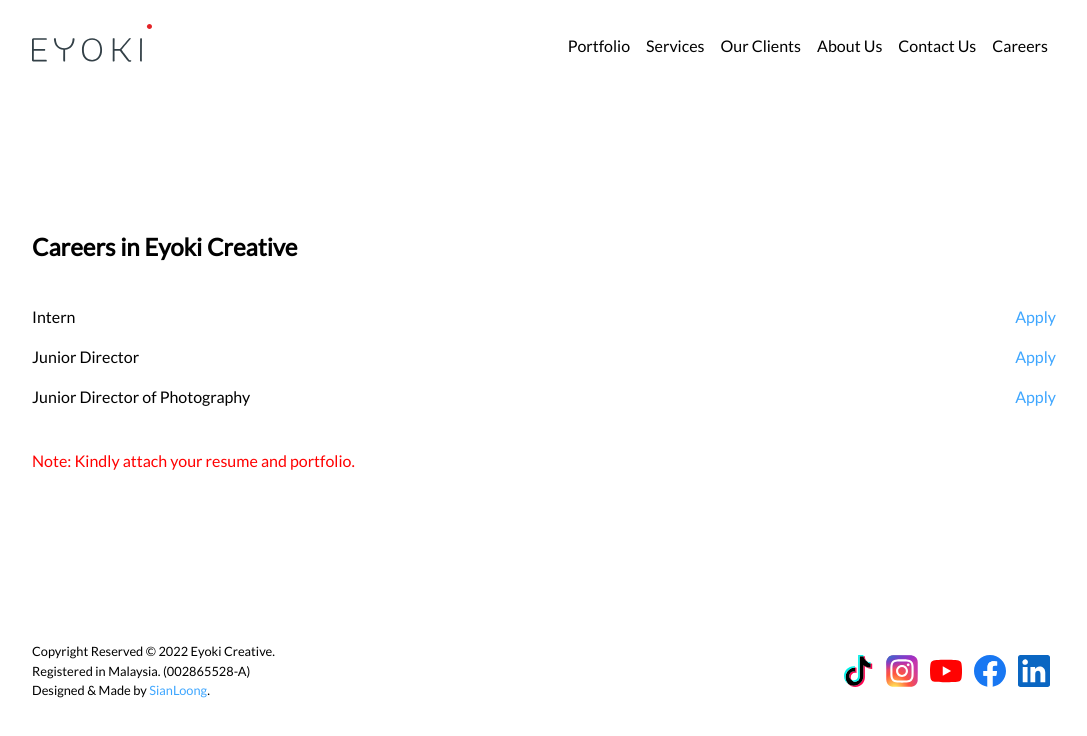
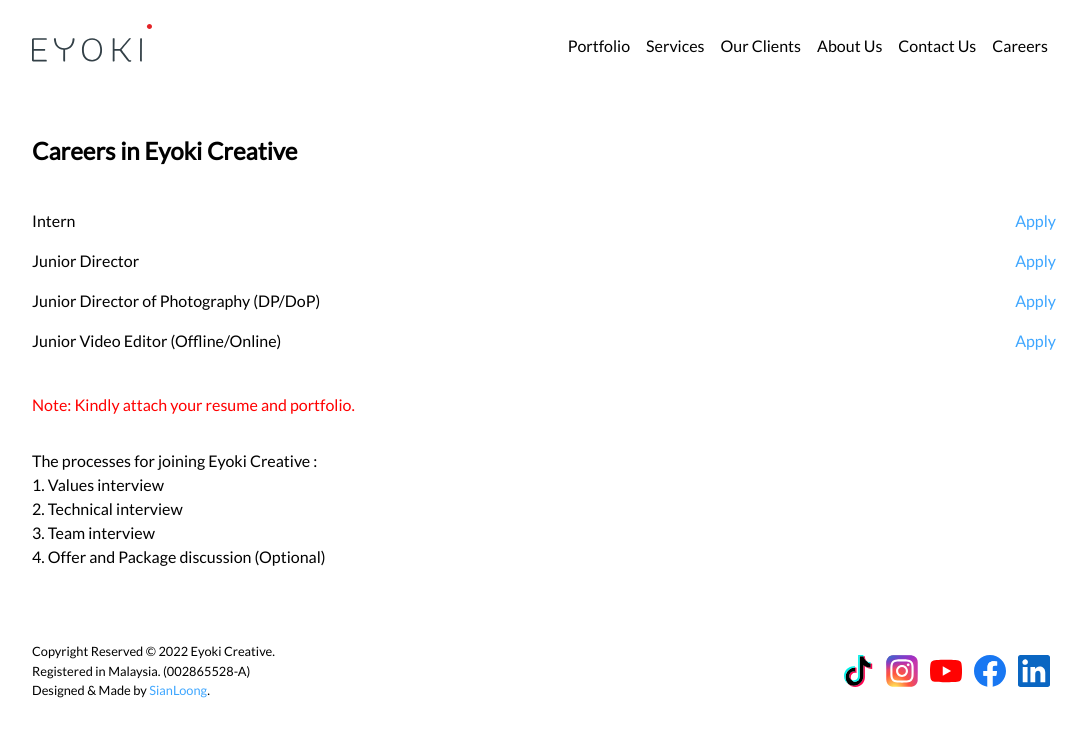
Before and after one commit to si3nloong/eyokicreative, a SvelteKit app: page /careers in a window 1280 px wide. Shown: the top 736 px of the page, without its empty margins (96-1183 px from the left). Built offline with nearby package versions, Linux system fonts and the light colour scheme.

Commit message:
chore: improve careers page

```diff
--- a/src/routes/careers/+page.svelte
+++ b/src/routes/careers/+page.svelte
@@ -1,4 +1,11 @@
 <script context="module" lang="ts">
+	const jobs = [
+		{ name: 'Intern', subject: 'Application for Internship' },
+		{ name: 'Junior Director', subject: 'Application for Junior Director' },
+		{ name: 'Junior Director of Photography (DP/DoP)', subject: 'Application for Junior DP' },
+		{ name: 'Junior Video Editor (Offline/Online)', subject: 'Application for Junior Video Editor' }
+	];
+
 	export const prerender = true;
 </script>
 
@@ -10,39 +17,36 @@
 	<h1>Careers in Eyoki Creative</h1>
 	{#if opening}
 		<ul class="job-list">
-			<li>
-				<span class="position">Intern</span>
-				<a
-					class="apply-btn"
-					href="mailto:hr@eyokicreative.com?subject=Application for Intern position">Apply</a
-				>
-			</li>
-			<li>
-				<span class="position">Junior Director</span>
-				<a
-					class="apply-btn"
-					href="mailto:hr@eyokicreative.com?subject=Application for Junior Director position"
-					>Apply</a
-				>
-			</li>
-			<li>
-				<span class="position">Junior Director of Photography</span>
-				<a
-					class="apply-btn"
-					href="mailto:hr@eyokicreative.com?subject=Application for Junior DoP position">Apply</a
-				>
-			</li>
+			{#each jobs as item}
+				<li>
+					<span class="position">{item.name}</span>
+					<a class="apply-btn" href="mailto:hr@eyokicreative.com?subject={encodeURI(item.subject)}"
+						>Apply</a
+					>
+				</li>
+			{/each}
 		</ul>
-		<div style="margin-top: 2rem; color: red">Note: Kindly attach your resume and portfolio.</div>
+		<div style="margin: 2rem 0; color: red">Note: Kindly attach your resume and portfolio.</div>
+		<div>The processes for joining Eyoki Creative :</div>
+		<ol class="step-list">
+			<li>Values interview</li>
+			<li>Technical interview</li>
+			<li>Team interview</li>
+			<li>Offer and Package discussion (Optional)</li>
+		</ol>
 	{:else}
 		<div>Sorry, there are no opening at the moment.</div>
 	{/if}
 </section>
 
 <style lang="scss">
+	ul,
+	ol {
+		list-style-position: inside;
+	}
+
 	.job-list {
 		margin-top: 2rem;
-		list-style-position: inside;
 
 		li {
 			display: flex;
```
